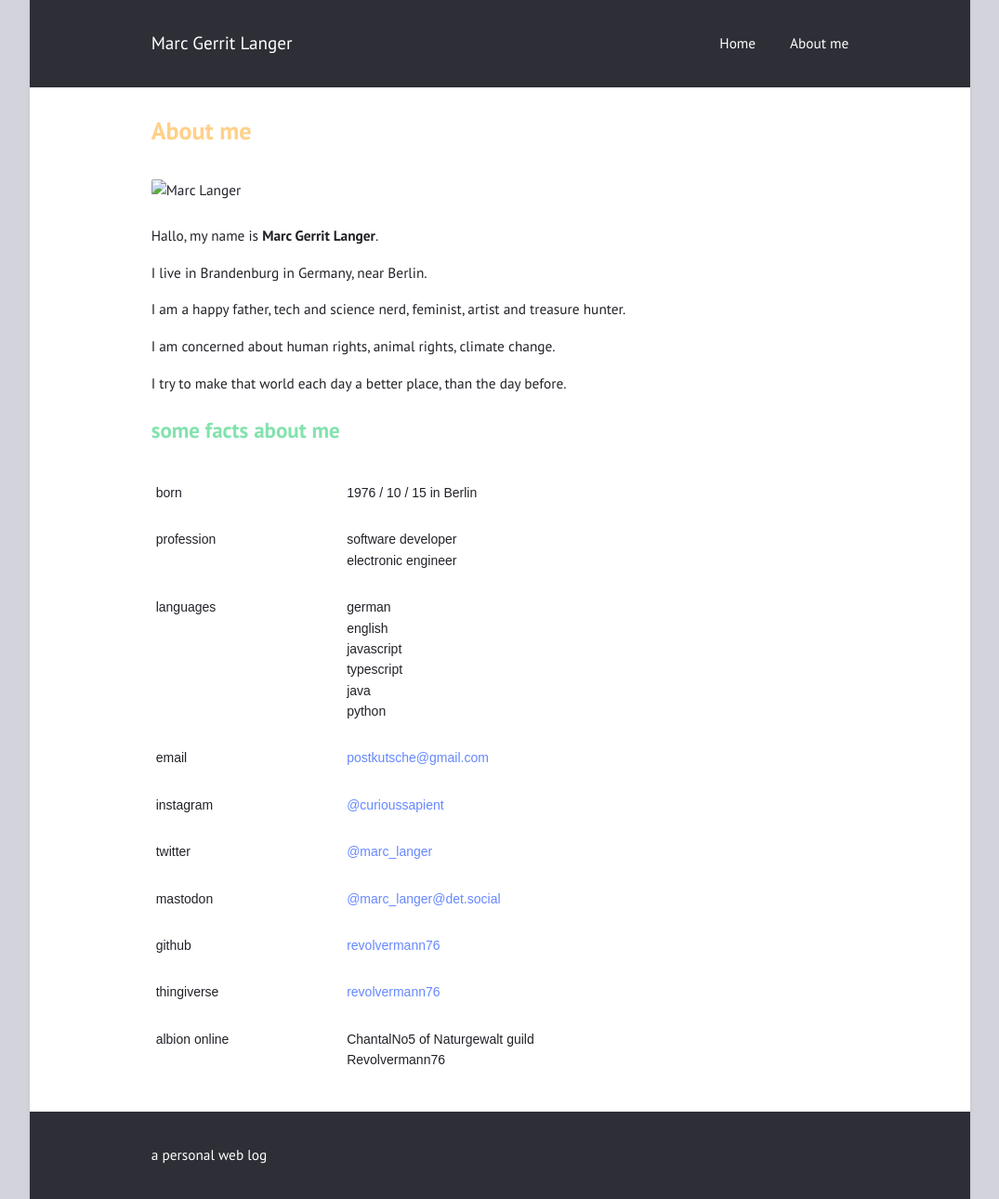
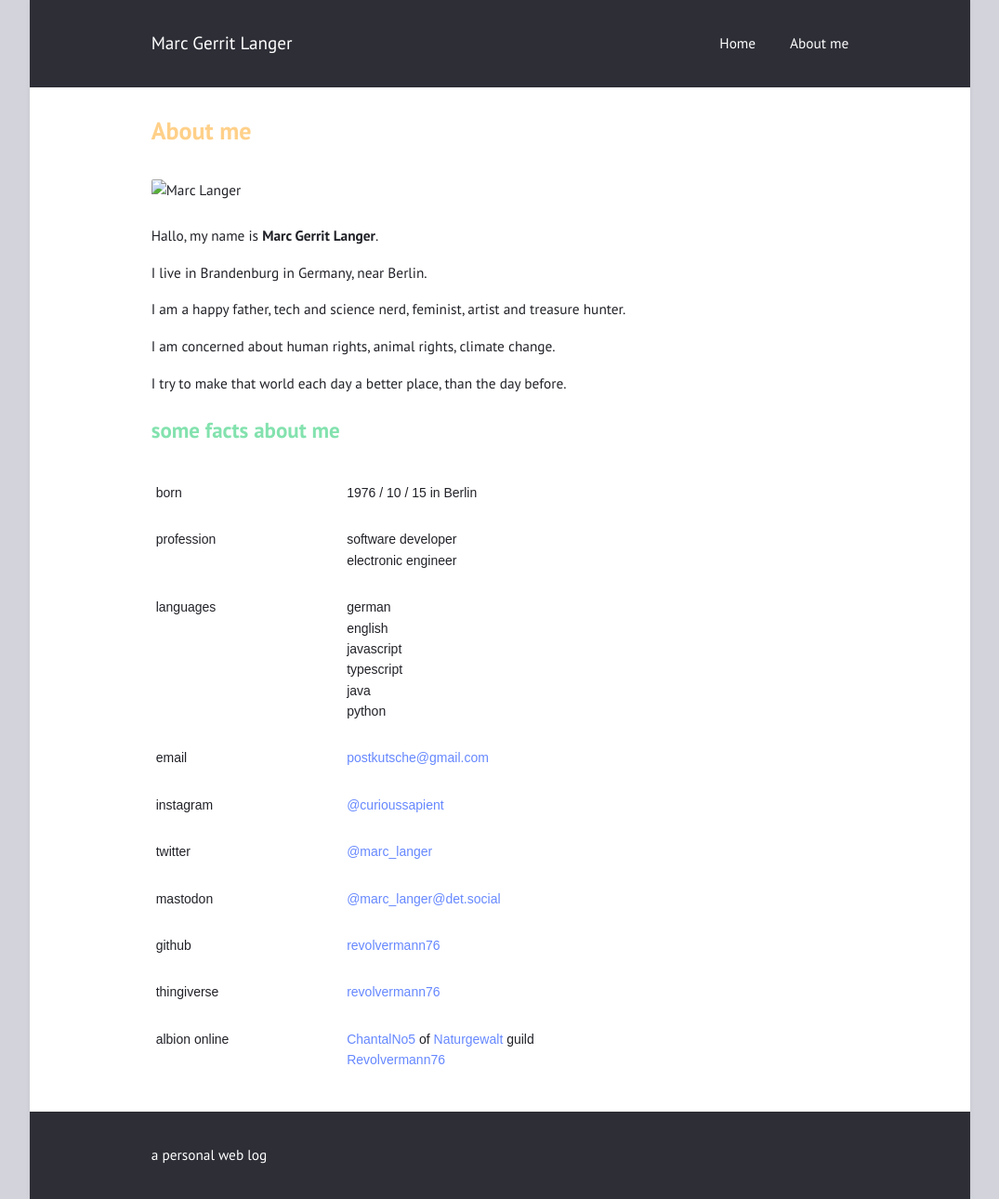
Before and after one commit to revolvermann76/revolvermann76.github.io, a Jekyll site: the page built from about.md, in a window 1280 px wide. Shown: the whole page at 93% size, without its empty margins (102-1177 px from the left). Built offline with Jekyll 4.4.1, drawn with Linux system fonts in a browser that asks for light colours; some of the changed lines change nothing that is shown.

Commit message:
vault backup: 2022-11-09 16:07:04

```diff
--- a/about.md
+++ b/about.md
@@ -74,6 +74,6 @@ I try to make that world each day a better place, than the day before.
 		<td>thingiverse</td><td><a href="https://www.thingiverse.com/revolvermann76/">revolvermann76</a></td>
 	</tr>
 	<tr>
-		<td>albion online</td><td>ChantalNo5 of Naturgewalt guild<br/>Revolvermann76</td>
+		<td>albion online</td><td><a href="https://albiononline.com/en/killboard/player/UfyuRdwpTMa_utjHsHLpAg">ChantalNo5</a> of <a href="https://albiononline.com/en/killboard/guild/EASe28OqQ8iooKLqDEPGJQ">Naturgewalt</a> guild<br/><a href="https://albiononline.com/en/killboard/player/AeCR7khcSWyBBtOxmaxBpQ">Revolvermann76</a></td>
 	</tr>
 </table>
```
